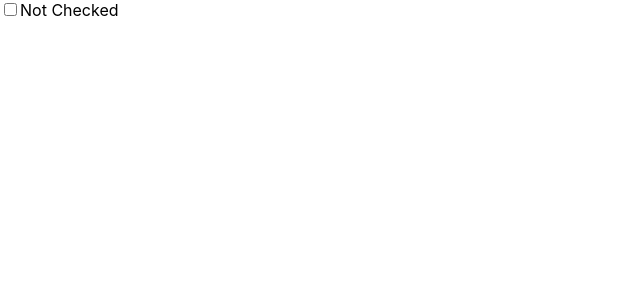
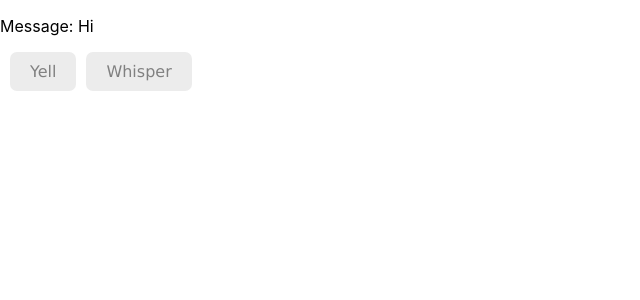
Before and after one commit to avishkaindunil/Explore_MoreOn_React, a React (Create React App) app in the folder react-hooks/: page / in a window 1280 px wide. Shown: the top 300 px of the page, without its empty margins (0-640 px from the left). Built offline with nearby package versions, Linux system fonts and the light colour scheme.

Commit message:
dispatching actions with useReducer

```diff
--- a/react-hooks/src/index.js
+++ b/react-hooks/src/index.js
@@ -4,20 +4,35 @@
 import reportWebVitals from './reportWebVitals';
 import { FaStar } from "react-icons/fa";
 
+const initialState = {
+  message: "Hi"
+};
+
+function reducer(state, action) {
+  switch(action.type) {
+    case "yell":
+    return {
+      message: `Hey! I just said ${state.message}`
+    };
+
+    case "whisper":
+      return {
+        message: `Excuse me, I just said ${state.message}`
+      };
+  }
+}
+
 function App() {
-  const [checked, toggle] = useReducer(
-    (checked) => !checked,
-    false
+  const [state, dispatch] = useReducer(
+    reducer,
+    initialState
   );
 
   return (
     <>
-      <input
-        type='checkbox'
-        value={checked}
-        onChange={toggle}
-      />
-      {checked ? "Checked" : 'Not Checked'}
+      <p>Message: {state.message}</p>
+      <button onClick={() => dispatch({ type: "yell"})}>Yell</button>
+      <button onClick={() => dispatch({ type: "whisper"})}>Whisper</button>
     </>
   )
 }
```
